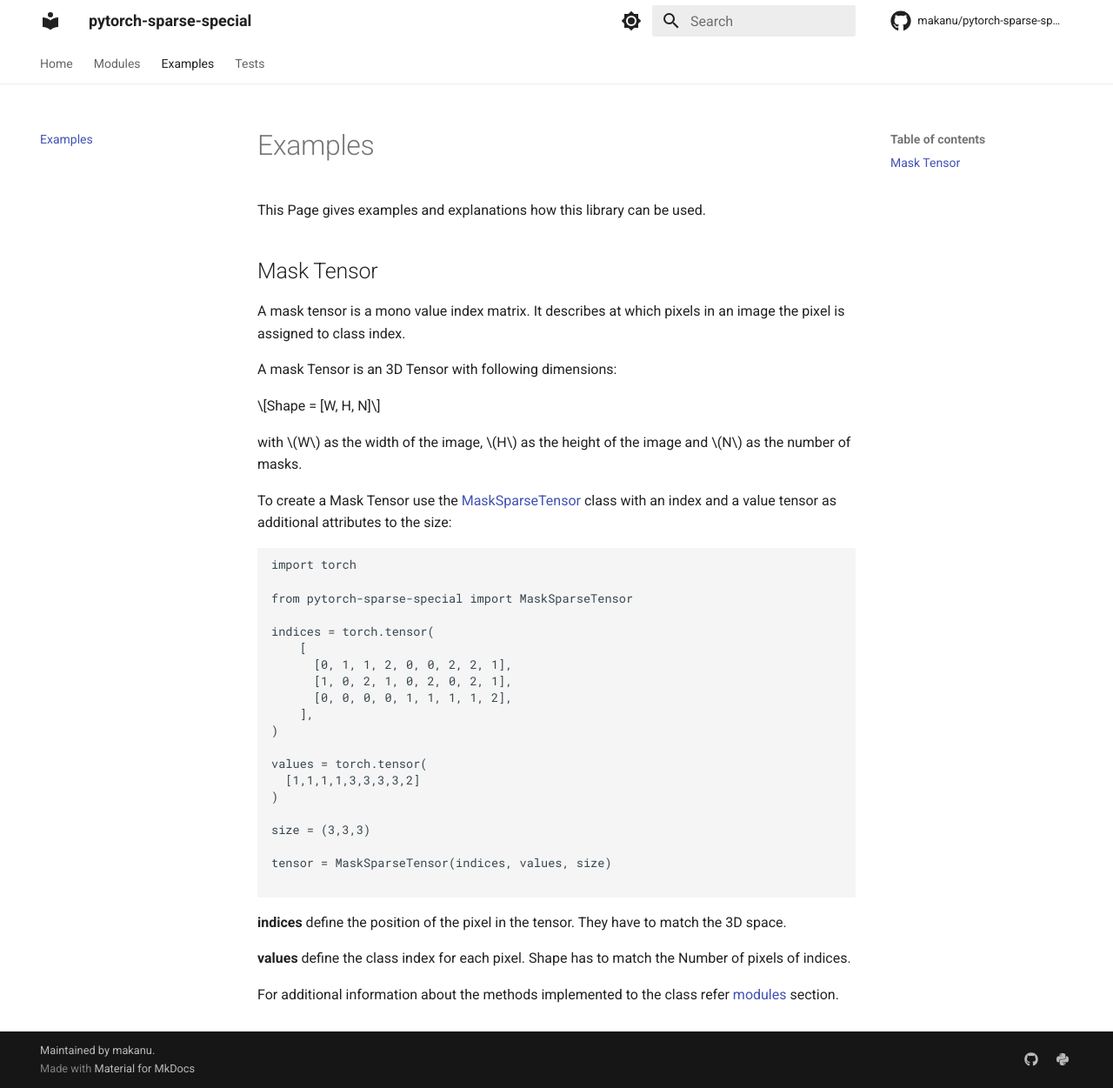
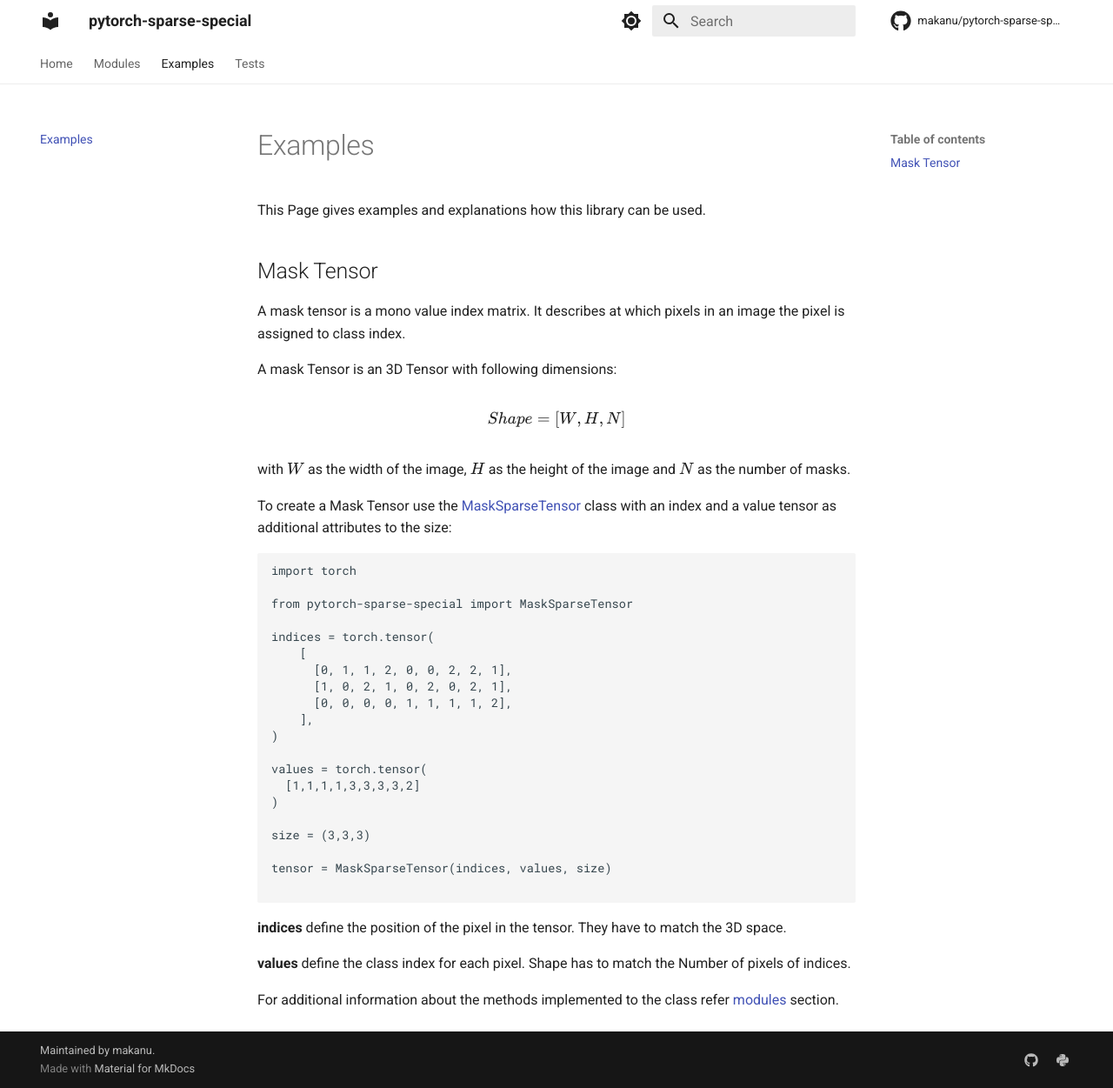
Before and after one commit to MaKaNu/pytorch-sparse-special, an MkDocs documentation site: the page built from docs/examples.md, in a window 1280 px wide and 1251 px high. Shown: the whole window at 87% size. Built offline with MkDocs 1.6.1 and Material for MkDocs 9.7.7, drawn with Linux system fonts in a browser that asks for light colours; formulas are drawn with MathJax 3; comment, search, counter and statistics services are not loaded; part of the change alters nothing that is shown.

```diff
--- a/mkdocs.yml
+++ b/mkdocs.yml
@@ -52,3 +52,6 @@ markdown_extensions:
       permalink: true
   - pymdownx.arithmatex:
       generic: true
+
+extra_javascript:
+  - https://cdn.jsdelivr.net/npm/mathjax@2/MathJax.js?config=TeX-AMS-MML_HTMLorMML
```
